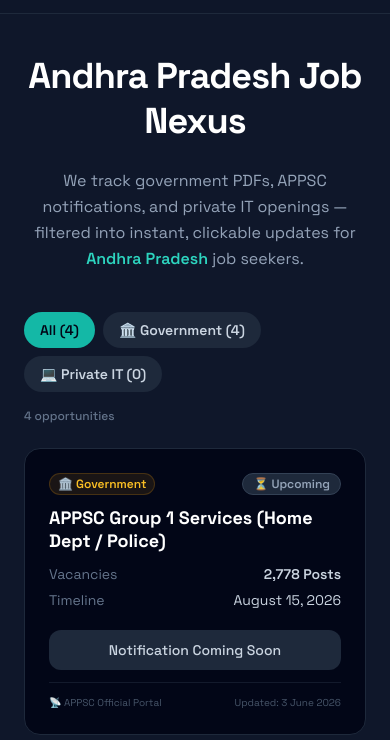
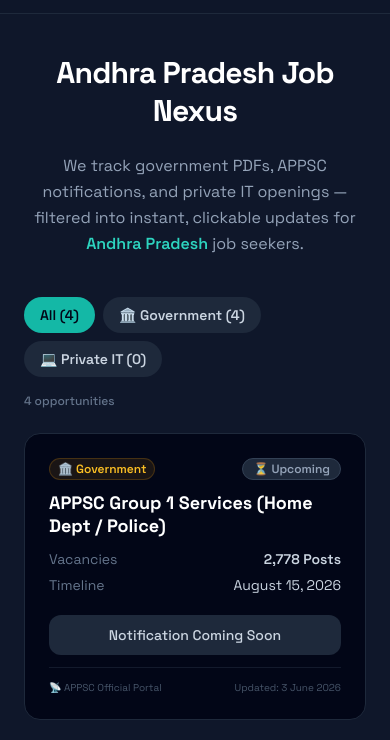
Before and after one commit to APneedsyou/ap-needs-you, a plain HTML site: page index.html in a window 390 px wide. Shown: the part 51-791 px from the top of the page. Drawn offline with nearby package versions, Linux system fonts and the light colour scheme.

Commit message:
Title font change

```diff
--- a/index.html
+++ b/index.html
@@ -76,7 +76,7 @@
   <main class="max-w-5xl mx-auto px-6 py-10 flex-grow w-full">
 
     <div class="text-center max-w-2xl mx-auto mb-10">
-      <h1 class="text-4xl md:text-6xl font-black tracking-tight text-white mb-6 max-w-3xl mx-auto leading-tight">
+      <h1 class="text-3xl md:text-6xl font-black tracking-tight text-white mb-6 max-w-3xl mx-auto leading-tight">
         Andhra Pradesh Job Nexus <span class="text-teal-400"></span>
       </h1>
       <p class="text-base text-slate-400 leading-relaxed">
```
